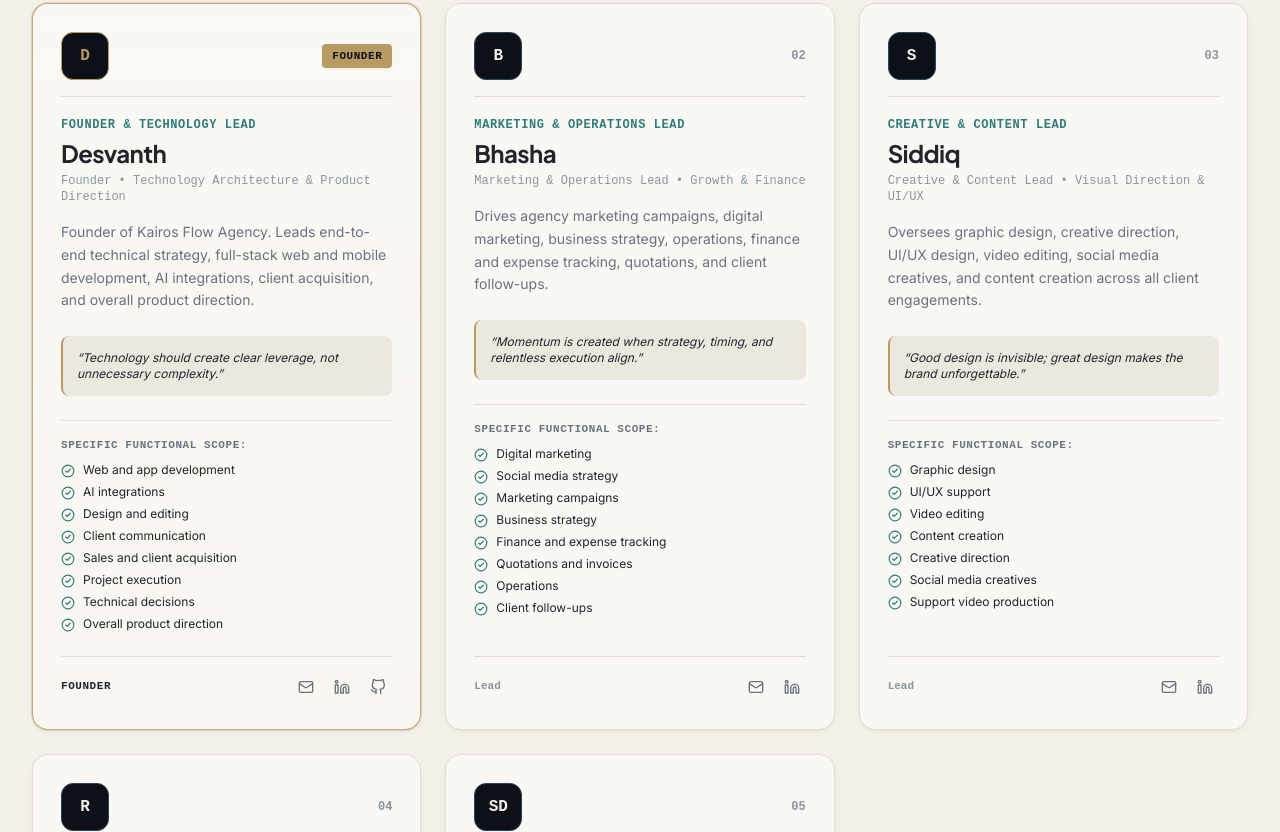
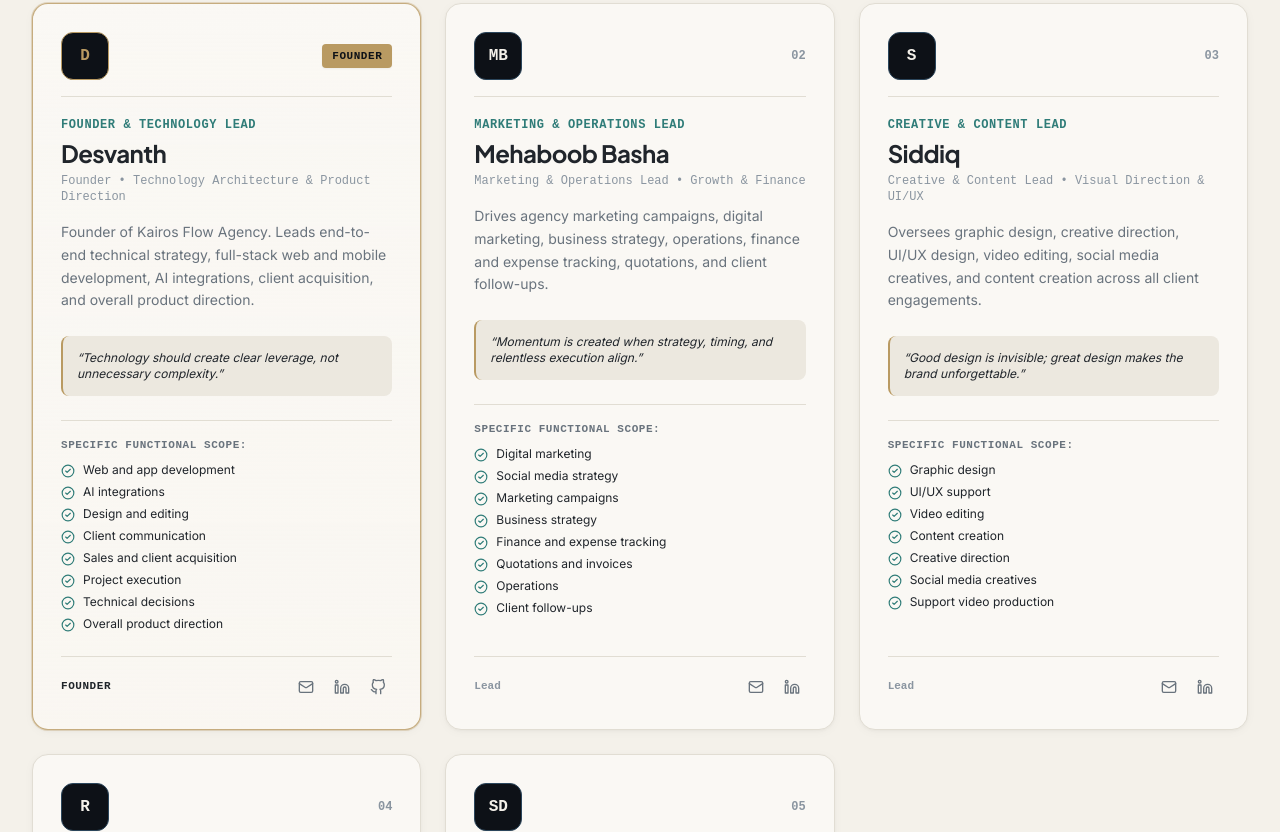
Before and after one commit to deswanth12/KairosFlowAgency, a Next.js app: page /about in a window 1280 px wide. Shown: the part 1255-2087 px from the top of the page. Built offline with nearby package versions, Linux system fonts and the light colour scheme.

Commit message:
chore: update Marketing & Operations Lead name to Mehaboob Basha

```diff
--- a/audit-suite.js
+++ b/audit-suite.js
@@ -63,7 +63,7 @@ async function runAudit() {
   assert(aboutHtml.includes('Founder & Technology Lead') || aboutHtml.includes('Founder'), 'Desvanth is designated Founder');
   assert(aboutHtml.includes('github.com/deswanth12'), 'Founder profile links to GitHub (deswanth12)');
   assert(aboutHtml.includes('linkedin.com/in/deswanth'), 'Founder profile links to LinkedIn (/in/deswanth)');
-  assert(aboutHtml.includes('Bhasha') && aboutHtml.includes('Siddiq') && aboutHtml.includes('Rithesh') && aboutHtml.includes('Sai Deep'), 'All 5 team members present');
+  assert((aboutHtml.includes('Mehaboob Basha') || aboutHtml.includes('Basha')) && aboutHtml.includes('Siddiq') && aboutHtml.includes('Rithesh') && aboutHtml.includes('Sai Deep'), 'All 5 team members present');
 
   // 4. AUTHENTIC GITHUB REPOSITORIES AUDIT
   console.log('\n4. Auditing Featured GitHub Projects...');
--- a/src/app/admin/page.tsx
+++ b/src/app/admin/page.tsx
@@ -62,7 +62,7 @@ const STAGE_COLORS: Record<LeadStatus, { bg: string; text: string; border: strin
 
 const FOUNDERS = [
   'Desvanth (Founder)',
-  'Bhasha (Marketing)',
+  'Mehaboob Basha (Marketing)',
   'Siddiq (Creative)',
   'Rithesh (Development)',
   'Sai Deep (Video)'
--- a/src/data/team.ts
+++ b/src/data/team.ts
@@ -33,8 +33,8 @@ export const foundersData: Founder[] = [
     }
   },
   {
-    id: 'bhasha',
-    name: 'Bhasha',
+    id: 'mehaboob-basha',
+    name: 'Mehaboob Basha',
     role: 'Marketing & Operations Lead',
     title: 'Marketing & Operations Lead • Growth & Finance',
     bio: 'Drives agency marketing campaigns, digital marketing, business strategy, operations, finance and expense tracking, quotations, and client follow-ups.',
--- a/src/lib/rag.ts
+++ b/src/lib/rag.ts
@@ -180,7 +180,7 @@ export function queryConsultant(userQuery: string): ConsultantResponse {
   // 3. Team & Leadership queries
   if (query.includes('team') || query.includes('founder') || query.includes('who') || query.includes('desvanth') || query.includes('bhasha') || query.includes('siddiq') || query.includes('rithesh') || query.includes('sai deep')) {
     return {
-      answer: "Kairos Flow Agency is founded and led by Desvanth (Founder & Technology Lead), working alongside Bhasha (Marketing & Operations Lead), Siddiq (Creative & Content Lead), Rithesh (Development & Technical Support), and Sai Deep (Video Production Lead).",
+      answer: "Kairos Flow Agency is founded and led by Desvanth (Founder & Technology Lead), working alongside Mehaboob Basha (Marketing & Operations Lead), Siddiq (Creative & Content Lead), Rithesh (Development & Technical Support), and Sai Deep (Video Production Lead).",
       recommendation: "We maintain direct founder accountability on every project with zero junior handoffs.",
       nextActionPrompt: "You can connect directly with Founder Desvanth on LinkedIn, GitHub, or WhatsApp.",
       confidence: 'high',
```
Also changed, not shown: knowledge/agency/company.md (+1 -1 lines), knowledge/team/team.md (+1 -1 lines), WhatsApp Image 2026-08-28 at 6.58.53 PM.jpeg (added), 1 other file (tests, documents, lock files or other folders).
